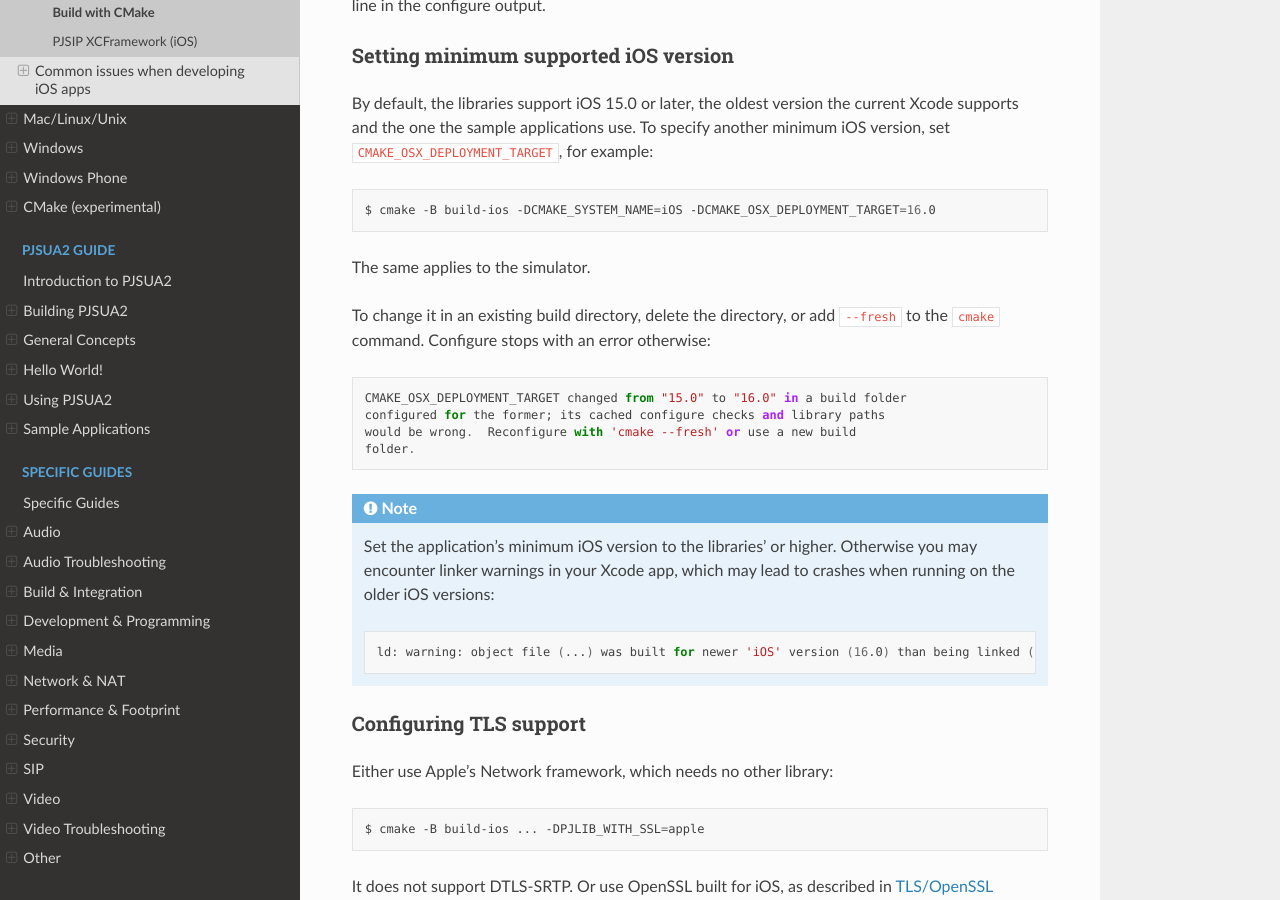
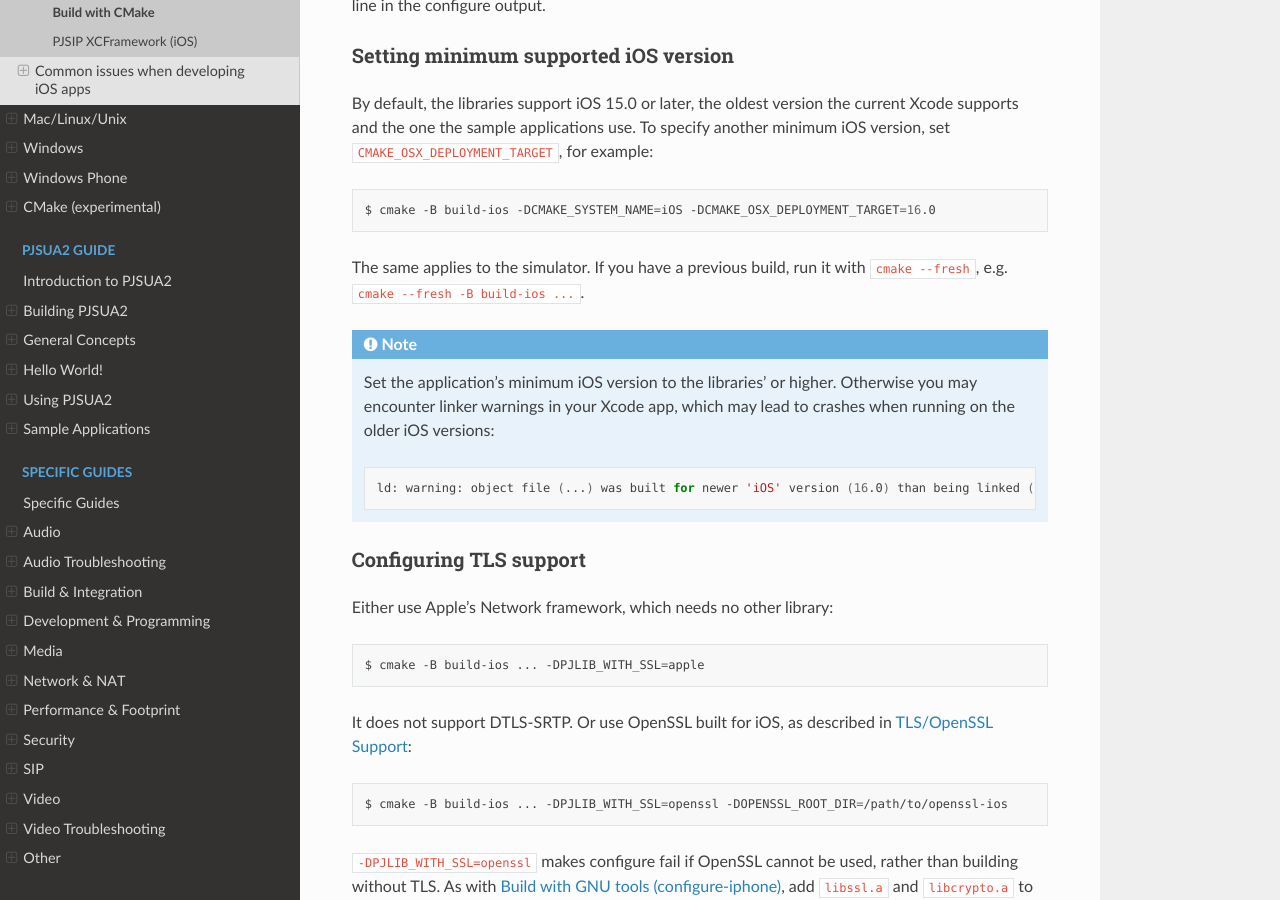
Before and after one commit to pjsip/pjproject_docs, a Sphinx documentation site: the page built from docs/source/get-started/ios/build_cmake.rst, in a window 1280 px wide and 900 px high, scrolled down 2207 px. Built offline with Sphinx 7.4.7 and the Read the Docs theme 3.1.0, drawn with Linux system fonts in a browser that asks for light colours; the version number could not be read and is left out.

Commit message:
iOS CMake: shorten the note on changing the deployment target

```diff
--- a/docs/source/get-started/ios/build_cmake.rst
+++ b/docs/source/get-started/ios/build_cmake.rst
@@ -100,17 +100,8 @@ and the one the sample applications use. To specify another minimum iOS version,
 
    $ cmake -B build-ios -DCMAKE_SYSTEM_NAME=iOS -DCMAKE_OSX_DEPLOYMENT_TARGET=16.0
 
-The same applies to the simulator.
-
-To change it in an existing build directory, delete the directory, or add ``--fresh`` to the
-``cmake`` command. Configure stops with an error otherwise:
-
-.. code-block::
-
-   CMAKE_OSX_DEPLOYMENT_TARGET changed from "15.0" to "16.0" in a build folder
-   configured for the former; its cached configure checks and library paths
-   would be wrong.  Reconfigure with 'cmake --fresh' or use a new build
-   folder.
+The same applies to the simulator. If you have a previous build, run it with ``cmake --fresh``,
+e.g. ``cmake --fresh -B build-ios ...``.
 
 .. note::
 
```
